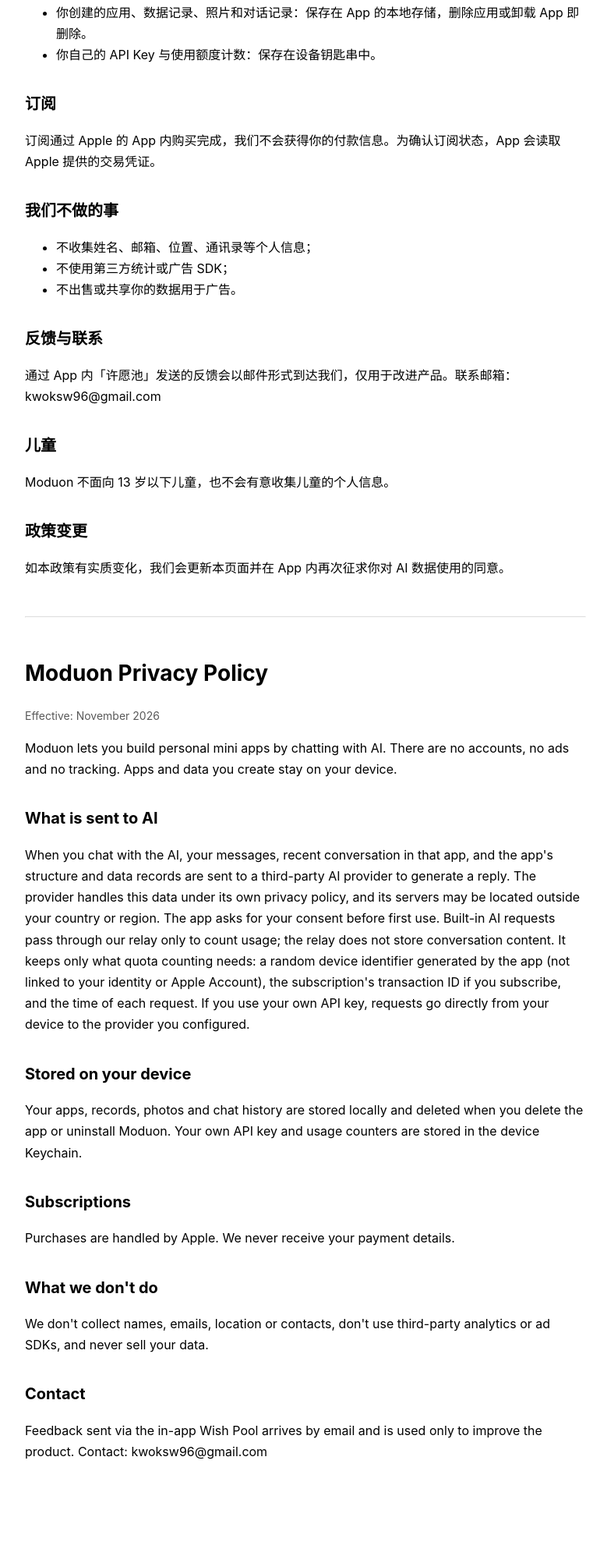
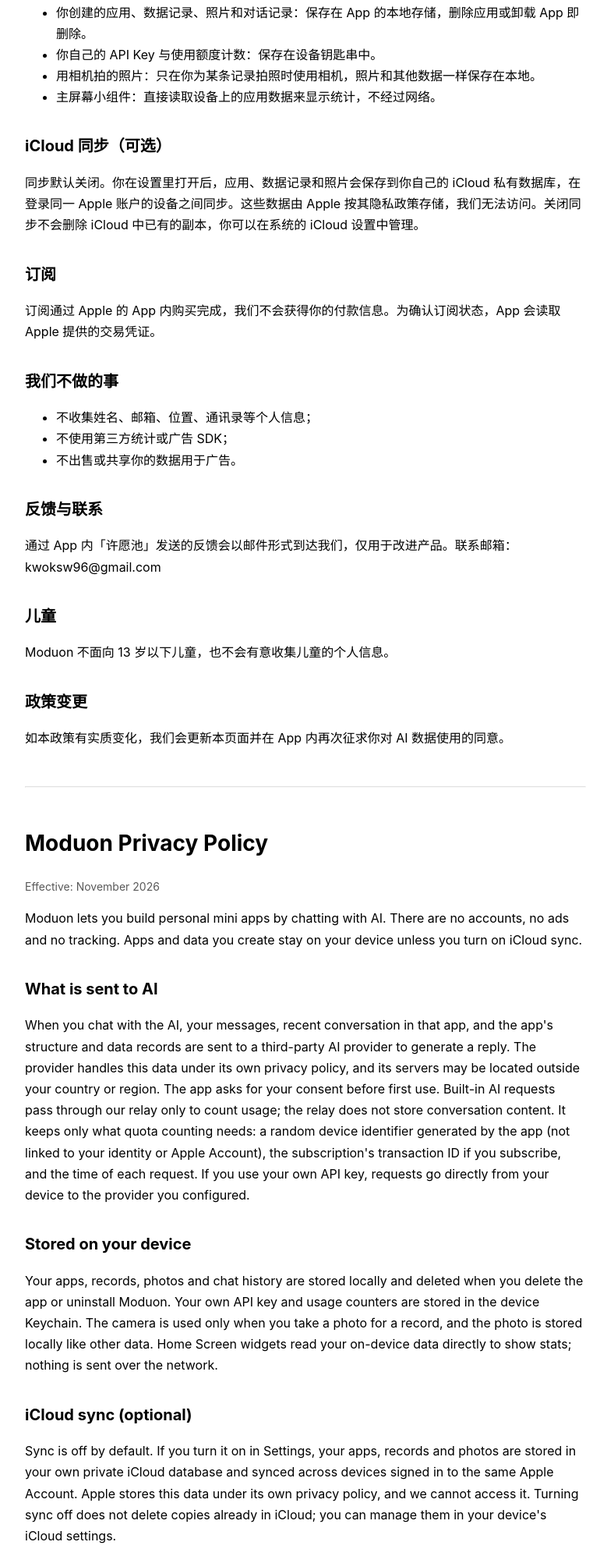
Before and after one commit to thiagooo0/moduon-privacy, a plain HTML site: page privacy.html in a window 1280 px wide. Shown: the part 690-2676 px from the top of the page at 78% size, without its empty margins (248-1027 px from the left). Before the commit the page ends 2645 px from the top, so only its background shows below. Drawn offline with Linux system fonts and the light colour scheme.

Commit message:
[feat](privacy): Described iCloud sync, camera and widget data handling
Co-Authored-By: Claude Opus 5.5 <noreply@anthropic.com>

```diff
--- a/privacy.html
+++ b/privacy.html
@@ -16,7 +16,7 @@
 <p class="muted">生效日期：2026 年 11 月</p>
 
 <h2>概述</h2>
-<p>言出（英文名 Moduon）让你用自然语言让 AI 生成个人小应用。我们没有账号系统，不做广告，不追踪你。你创建的应用和其中的数据默认只保存在你的设备上。</p>
+<p>言出（英文名 Moduon）让你用自然语言让 AI 生成个人小应用。我们没有账号系统，不做广告，不追踪你。你创建的应用和其中的数据默认只保存在你的设备上（除非你打开 iCloud 同步）。</p>
 
 <h2>发送给 AI 的内容</h2>
 <p>当你和 AI 对话时，以下内容会发送给第三方 AI 服务商用于生成回复：</p>
@@ -30,7 +30,11 @@
 <ul>
   <li>你创建的应用、数据记录、照片和对话记录：保存在 App 的本地存储，删除应用或卸载 App 即删除。</li>
   <li>你自己的 API Key 与使用额度计数：保存在设备钥匙串中。</li>
+  <li>用相机拍的照片：只在你为某条记录拍照时使用相机，照片和其他数据一样保存在本地。</li>
+  <li>主屏幕小组件：直接读取设备上的应用数据来显示统计，不经过网络。</li>
 </ul>
+<h2>iCloud 同步（可选）</h2>
+<p>同步默认关闭。你在设置里打开后，应用、数据记录和照片会保存到你自己的 iCloud 私有数据库，在登录同一 Apple 账户的设备之间同步。这些数据由 Apple 按其隐私政策存储，我们无法访问。关闭同步不会删除 iCloud 中已有的副本，你可以在系统的 iCloud 设置中管理。</p>
 
 <h2>订阅</h2>
 <p>订阅通过 Apple 的 App 内购买完成，我们不会获得你的付款信息。为确认订阅状态，App 会读取 Apple 提供的交易凭证。</p>
@@ -55,11 +59,13 @@
 
 <h1 lang="en">Moduon Privacy Policy</h1>
 <p class="muted">Effective: November 2026</p>
-<p>Moduon lets you build personal mini apps by chatting with AI. There are no accounts, no ads and no tracking. Apps and data you create stay on your device.</p>
+<p>Moduon lets you build personal mini apps by chatting with AI. There are no accounts, no ads and no tracking. Apps and data you create stay on your device unless you turn on iCloud sync.</p>
 <h2>What is sent to AI</h2>
 <p>When you chat with the AI, your messages, recent conversation in that app, and the app's structure and data records are sent to a third-party AI provider to generate a reply. The provider handles this data under its own privacy policy, and its servers may be located outside your country or region. The app asks for your consent before first use. Built-in AI requests pass through our relay only to count usage; the relay does not store conversation content. It keeps only what quota counting needs: a random device identifier generated by the app (not linked to your identity or Apple Account), the subscription's transaction ID if you subscribe, and the time of each request. If you use your own API key, requests go directly from your device to the provider you configured.</p>
 <h2>Stored on your device</h2>
-<p>Your apps, records, photos and chat history are stored locally and deleted when you delete the app or uninstall Moduon. Your own API key and usage counters are stored in the device Keychain.</p>
+<p>Your apps, records, photos and chat history are stored locally and deleted when you delete the app or uninstall Moduon. Your own API key and usage counters are stored in the device Keychain. The camera is used only when you take a photo for a record, and the photo is stored locally like other data. Home Screen widgets read your on-device data directly to show stats; nothing is sent over the network.</p>
+<h2>iCloud sync (optional)</h2>
+<p>Sync is off by default. If you turn it on in Settings, your apps, records and photos are stored in your own private iCloud database and synced across devices signed in to the same Apple Account. Apple stores this data under its own privacy policy, and we cannot access it. Turning sync off does not delete copies already in iCloud; you can manage them in your device's iCloud settings.</p>
 <h2>Subscriptions</h2>
 <p>Purchases are handled by Apple. We never receive your payment details.</p>
 <h2>What we don't do</h2>
```
